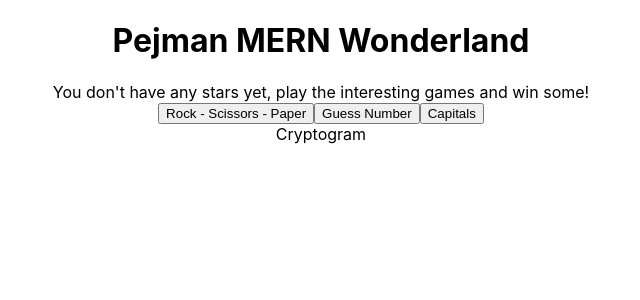
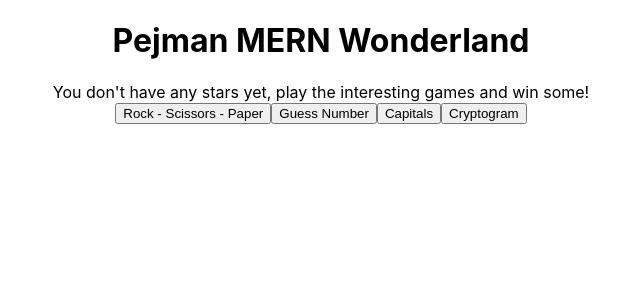
Before and after one commit to PejmanFSD/Pejman-MERN-Wonderland, a React (Create React App) app: page / in a window 1280 px wide. Shown: the top 300 px of the page, without its empty margins (319-959 px from the left). Built offline with nearby package versions, Linux system fonts and the light colour scheme.

Commit message:
Creating a <button> to enter the game.
A <button> is created on the Home page to enter the game.

```diff
--- a/src/App.jsx
+++ b/src/App.jsx
@@ -12,6 +12,7 @@ function App() {
   const [showRockScissorsPaper, setShowRockScissorsPaper] = useState(false);
   const [showGuessNumber, setShowGuessNumber] = useState(false);
   const [showCapitals, setShowCapitals] = useState(false);
+  const [showCryptogram, setShowCryptogram] = useState(false);
   const updateTotalPoint = (i) => {
     setTotalPoint((currTotalPoint) => currTotalPoint + i);
   };
@@ -26,6 +27,10 @@ function App() {
   const toggleCapitals = () => {
     setShowGameTitles(false);
     setShowCapitals(true);
+  };
+  const toggleCryptogram = () => {
+    setShowGameTitles(false);
+    setShowCryptogram(true);
   };
   return (
     <div className="App">
@@ -83,7 +88,21 @@ function App() {
           </button>
         )
       )}
-      <Cryptogram />
+      {!showGameTitles && showCryptogram ? (
+        <Cryptogram
+          setShowGameTitles={setShowGameTitles}
+          setShowCryptogram={setShowCryptogram}
+          totalPoint={totalPoint}
+          updateTotalPoint={updateTotalPoint}
+        />
+      ) : (
+        showGameTitles &&
+        !showCryptogram && (
+          <button onClick={() => toggleCryptogram()}>
+            Cryptogram
+          </button>
+        )
+      )}
     </div>
   );
 }
```
